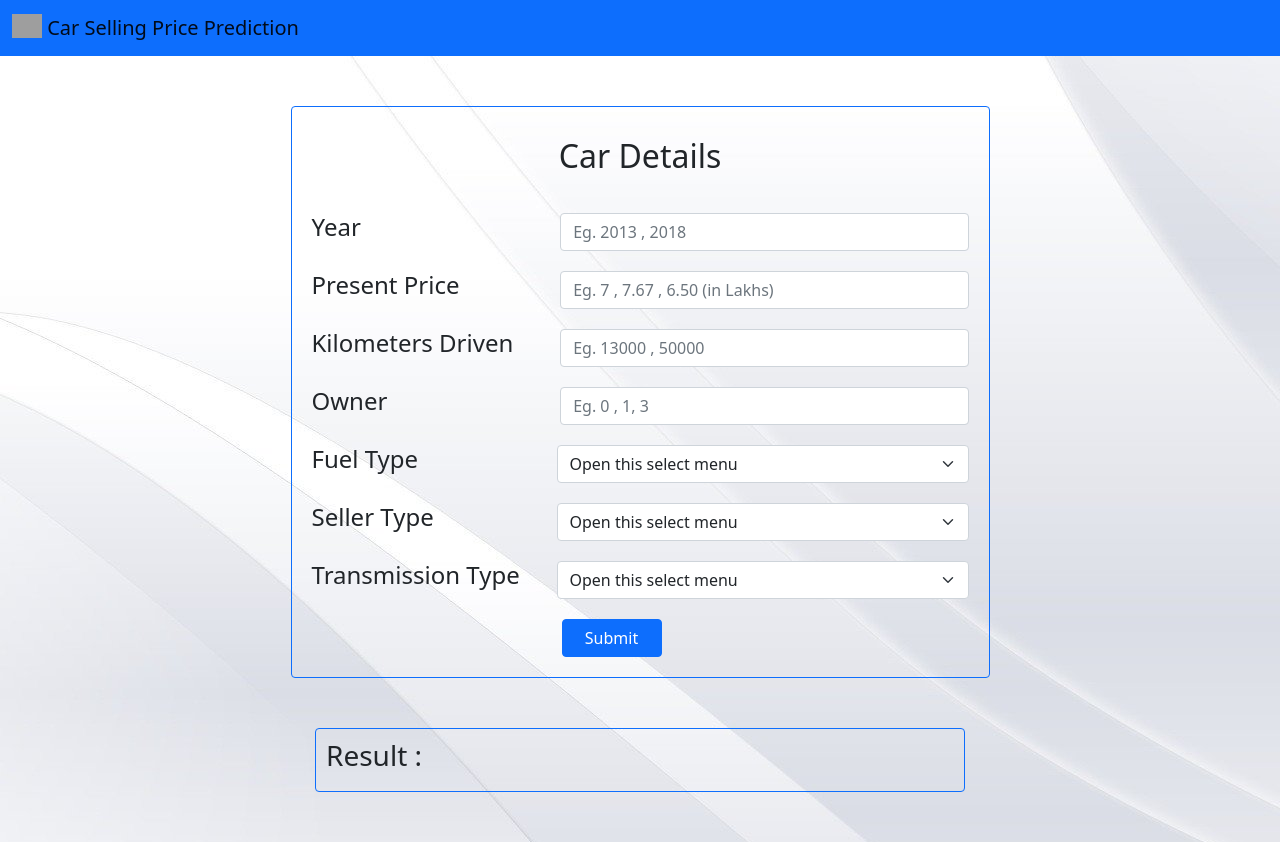
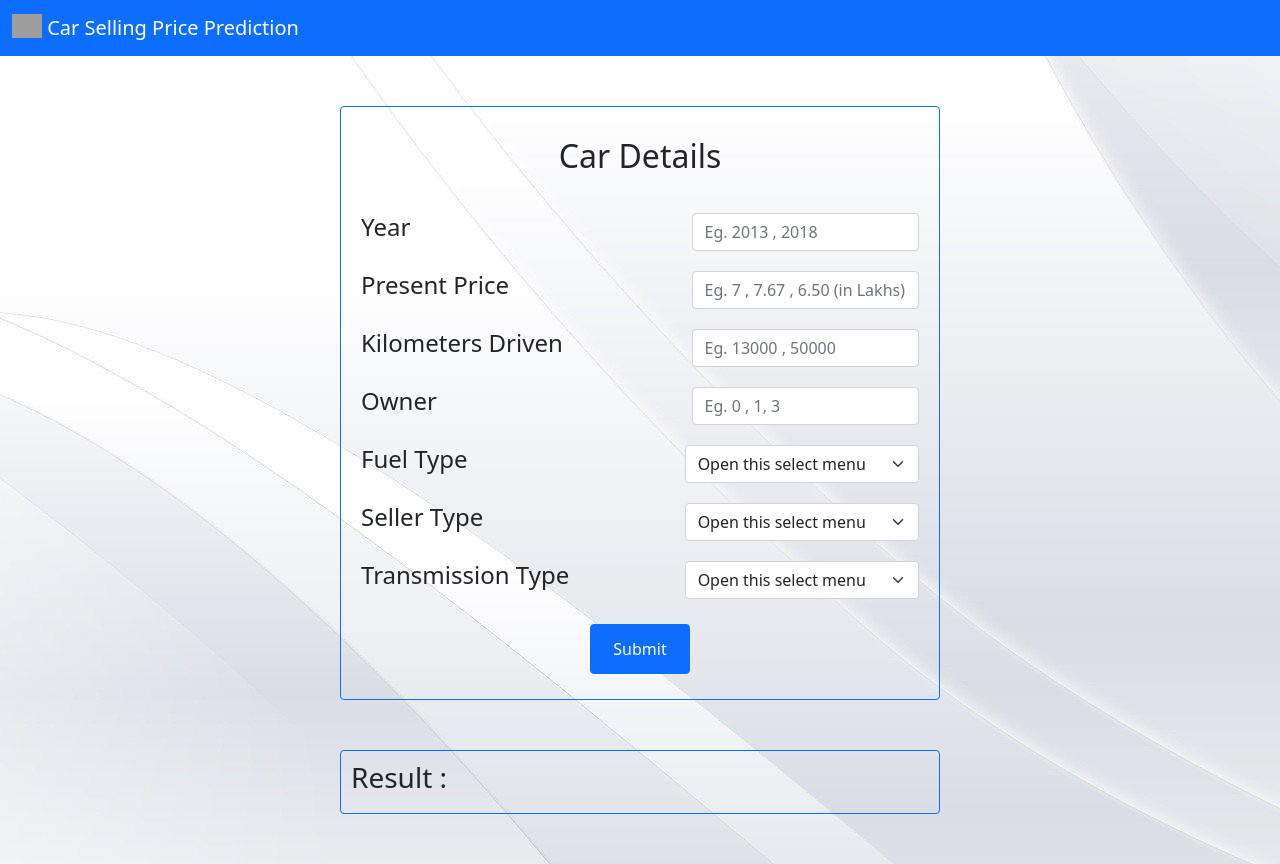
Before and after one commit to yuvrajSyadav/CarPricePrediction, a Flask app: page / in a window 1280 px wide. Before the commit the page ends 842 px from the top, so only its background shows below. Run offline with Flask 2, Linux system fonts and the light colour scheme; parts of the project's set-up code (start-up, migrations or seed data) failed here and were passed over; grey boxes are pictures that could not be loaded.

Commit message:
Update index.html

```diff
--- a/templates/index.html
+++ b/templates/index.html
@@ -18,68 +18,71 @@
   <body style="background-image: url(./background.jpg);">
     <nav class="navbar navbar-light bg-primary">
         <div class="container-fluid">
-          <a class="navbar-brand" href="#">
+          <a class="navbar-brand" href="#" style="color:white;">
             <img src= "https://img.icons8.com/color/50/000000/car-badge.png" alt="" width="30" height="24" class="d-inline-block align-text-top">
             Car Selling Price Prediction
           </a>
         </div>
     </nav>
 
-    <div style="margin-top: 50px; flex-basis: 450px;" class="d-flex justify-content-center">
-       <div style="padding: 10px;" class="border border-primary rounded">
-        <form action="{{ url_for('predict')}}" method="post" class="">
+
+    <div style="flex-basis: 800px; margin-top: 50px; margin-bottom: 50px; margin-left: 20px; margin-right: 20px;" class="d-flex justify-content-center" >
+        <div style="padding: 10px; flex-basis: 600px;" class="border border-primary rounded">
+         <form action="{{ url_for('predict')}}" method="post" class="" style="flex-basis: 800px;">
          <div>
              <h2 class="text-center" style="padding: 20px;">Car Details</h2>
          </div>
          <div style="padding: 10px;" class="d-flex">
-            <h4 class="pe-3" style="width: 400px;">Year</h4>
-            <input class="form-control" type="text" name="Year" required="required" placeholder="Eg. 2013 , 2018" aria-label="default input example">
+             <h4 class="pe-3" style="flex-basis: 600px;">Year</h4>
+             <input class="form-control" type="text" style="flex-basis: 400px" name="Year" required="required" placeholder="Eg. 2013 , 2018" aria-label="default input example">
          </div>
          <div style="padding: 10px;" class="d-flex">
-            <h4 class="pe-3" style="width: 400px;">Present Price</h4>
-            <input class="form-control" type="text" name="Present_Price" required="required" placeholder="Eg. 7 , 7.67 , 6.50 (in Lakhs)" aria-label="default input example">
+             <h4 class="pe-3" style="flex-basis: 600px;">Present Price</h4>
+             <input class="form-control" type="text" style="flex-basis: 400px" name="Present_Price" required="required" placeholder="Eg. 7 , 7.67 , 6.50 (in Lakhs)" aria-label="default input example">
          </div>
          <div style="padding: 10px;" class="d-flex">
-            <h4 class="pe-3" style="width: 400px;">Kilometers Driven</h4>
-            <input class="form-control" type="text" name="Kms_Driven" required="required" placeholder="Eg. 13000 , 50000" aria-label="default input example">
+             <h4 class="pe-3" style="flex-basis: 600px;">Kilometers Driven</h4>
+             <input class="form-control" type="text" style="flex-basis: 400px" name="Kms_Driven" required="required" placeholder="Eg. 13000 , 50000" aria-label="default input example">
          </div>
          <div style="padding: 10px;" class="d-flex">
-            <h4 class="pe-3" style="width: 400px;">Owner</h4>
-            <input class="form-control" type="text" name="Owner" required="required" placeholder="Eg. 0 , 1, 3" aria-label="default input example">
+             <h4 class="pe-3" style="flex-basis: 600px;">Owner</h4>
+             <input class="form-control" type="text" style="flex-basis: 400px" name="Owner" required="required" placeholder="Eg. 0 , 1, 3" aria-label="default input example">
          </div>
          <div style="padding: 10px;" class="d-flex">
-            <h4 class="pe-3" style="width: 400px;">Fuel Type</h4>
-            <select name="Fuel_Type_Petrol" required="required" class="form-select" aria-label="Default select example">
+             <h4 class="pe-3" style="flex-basis: 600px;">Fuel Type</h4>
+             <select name="Fuel_Type_Petrol" required="required" style="flex-basis: 400px" class="form-select" aria-label="Default select example">
                  <option selected>Open this select menu</option>
                  <option value="1">Petrol</option>
                  <option value="2">Diesel</option>
                  <option value="3">CNG</option>
              </select>
          </div>
-        <div style="padding: 10px;" class="d-flex">
-            <h4 class="pe-3" style="width: 400px;">Seller Type</h4>
-            <select name="Seller_Type_Individual" required="required" class="form-select" aria-label="Default select example">
+         <div style="padding: 10px;;" class="d-flex">
+             <h4 class="pe-3" style="flex-basis: 600px;">Seller Type</h4>
+             <select name="Seller_Type_Individual" required="required" style="flex-basis: 400px" class="form-select" aria-label="Default select example">
                  <option selected>Open this select menu</option>
                  <option value="1">Dealer</option>
                  <option value="2">Individual</option>
              </select>
          </div>
          <div style="padding: 10px;" class="d-flex">
-            <h4 class="pe-3" style="width: 400px;">Transmission Type</h4>
-            <select name="Transmission_Mannual" required="required" class="form-select" aria-label="Default select example">
+             <h4 class="pe-3" style="flex-basis: 600px;">Transmission Type</h4>
+             <select name="Transmission_Mannual" required="required" style="flex-basis: 400px" class="form-select" aria-label="Default select example">
                  <option selected>Open this select menu</option>
                  <option value="1">Mannual</option>
                  <option value="2">Automatic</option>
              </select>
          </div>
-        <div style="padding: 10px; margin-left: 250px;" >
-            <button type="submit" class="btn btn-primary" style="width: 100px;">Submit</button>
+         <div style="padding-top: 15px; margin-bottom: 15px; display: flex; justify-content: center;">
+             <button type="submit" class="btn btn-primary" style="width: 100px; height: 50px;">Submit</button>
          </div>
          </form>
         </div>
      </div>
-    <div class="d-flex justify-content-center" style="margin-top: 50px; margin-bottom: 50px;">
-       <div class="border border-primary rounded d-flex" style="flex-basis: 650px; padding: 10px;">
+
+
+    <div class="d-flex justify-content-center" style="margin-top: 50px; margin-bottom: 50px; margin-left: 20px; margin-right: 20px;">
+       <div class="border border-primary rounded d-flex" style="flex-basis: 600px; padding: 10px;">
         <h3>Result :&nbsp;</h3>
         <h3>{{ prediction_text }}</h3>
        </div>
```
Lines whose indentation alone changed are shown as unchanged.
